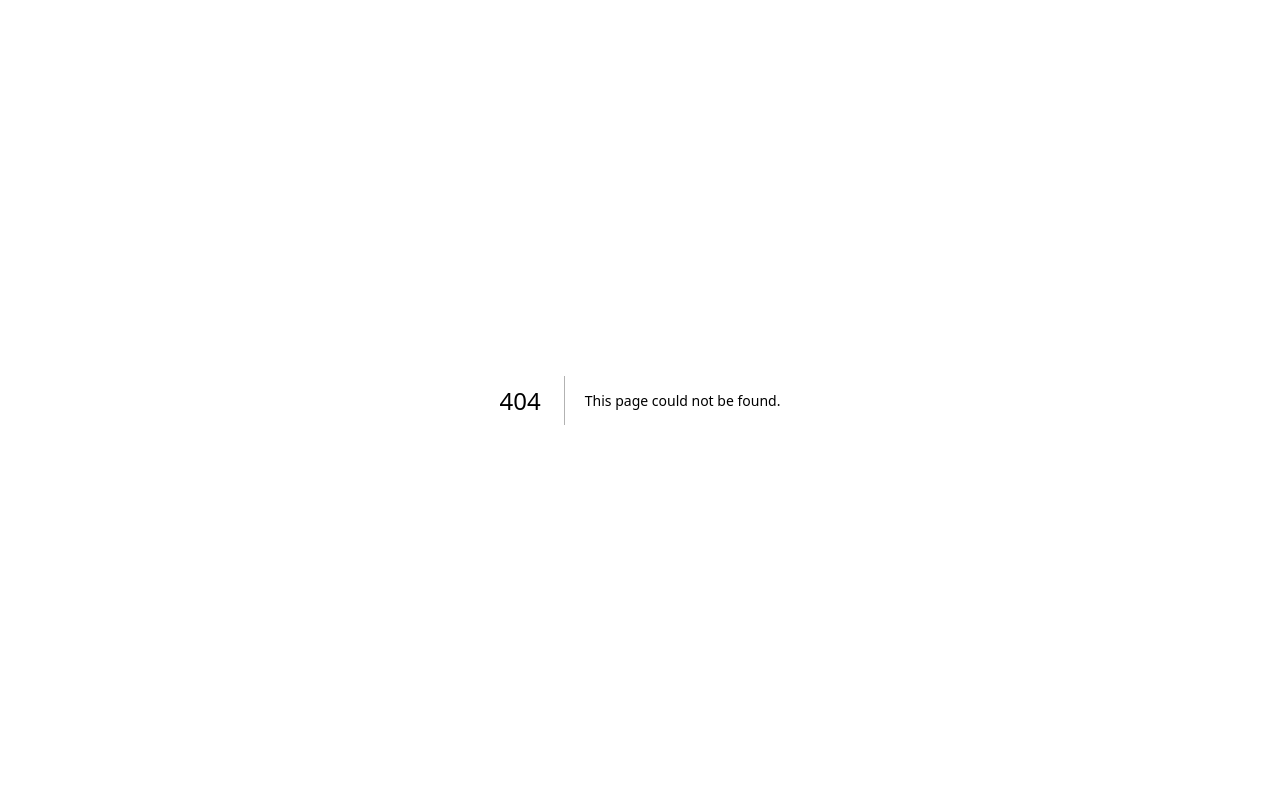
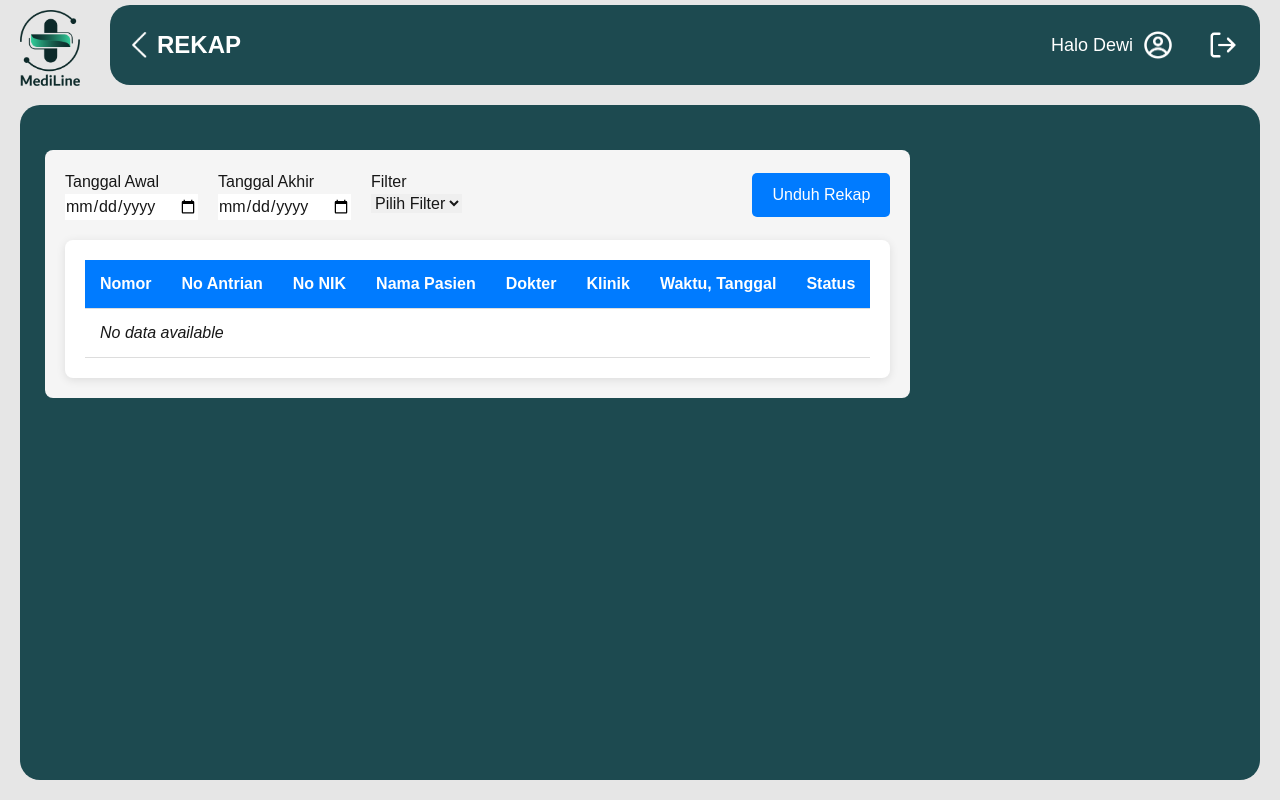
Before and after one commit to Mamay10/Penta-MediLine, a Next.js app: page /rekap in a window 1280 px wide. Before the commit this address had no page. Built offline with nearby package versions, Linux system fonts and the light colour scheme.

Commit message:
rekap, display, setting

```diff
--- a/src/app/components/Layout.tsx
+++ b/src/app/components/Layout.tsx
@@ -1,6 +1,8 @@
 "use client";
 import React from "react";
 import "../styles/Layout.css"; // Impor file CSS
+import Link from 'next/link';
+import { useRouter } from 'next/router';
 
 interface LayoutProps {
   children: React.ReactNode;
@@ -13,15 +15,23 @@ const Layout: React.FC<LayoutProps> = ({
   imageSrc,
   secondImageClassName,
 }) => {
+  // Fungsi yang akan dipanggil saat logo diklik
+  const handleLogoClick = () => {
+    console.log("Logo clicked!");
+    // Tambahkan logika lain jika diperlukan
+  };
+
   return (
     <div className="layout-container">
       {/* Left section: Logo */}
       <div className="logo-section">
-        <img
-          src="/assets/MEDILINE LOGO.png"
-          alt="MediLine Logo"
-          className="logo"
-        />
+        <Link href="/dashboard">
+            <img
+              src="/assets/MEDILINE LOGO.png"
+              alt="MediLine Logo"
+              className="logo"
+            />
+        </Link>
       </div>
 
       {/* Hanya tampilkan gambar utama jika secondImageClassName tidak diberikan */}
--- a/src/app/display/page.tsx
+++ b/src/app/display/page.tsx
@@ -17,25 +17,16 @@ const DisplayScreen: React.FC = () => {
       </header>
 
   <div className="main-container">
-  {/* Top Sections: Left for Queue Information, Right for Video */}
-  <div className="top-sections">
-    {/* Section Kiri: Queue Information */}
+  {/* Section Kiri: Container untuk Main Queue dan Secondary Queue */}
+  <div className="left-section">
+    {/* Container Atas: Main Queue */}
     <div className="queue-main">
       <h2>POLI UMUM</h2>
       <div className="queue-number">BA01</div>
       <div className="queue-loket">LOKET 1</div>
     </div>
 
-    {/* Section Kanan: Display Video */}
-    <div className="video-section">
-      <video className="promo-video" controls autoPlay loop>
-        <source src="video1.mp4" type="video/mp4" />
-        Your browser does not support the video tag.
-      </video>
-    </div>
-  </div>
-
-  {/* Section Bawah: Secondary Queue */}
+    {/* Container Bawah: Secondary Queue */}
     <div className="secondary-queues">
       <div className="queue-card">
         <h3>POLI UMUM</h3>
@@ -60,6 +51,17 @@ const DisplayScreen: React.FC = () => {
     </div>
   </div>
 
+  {/* Section Kanan: Video Section */}
+  <div className="right-section">
+    <div className="video-section">
+      <video className="promo-video" controls autoPlay loop>
+        <source src="video1.mp4" type="video/mp4" />
+        Your browser does not support the video tag.
+      </video>
+    </div>
+  </div>
+</div>
+
     <footer>
         <div className="footer">
         <div className="footer-time">
--- a/src/app/page.tsx
+++ b/src/app/page.tsx
@@ -26,6 +26,9 @@ const HomePage: React.FC = () => {
         {/* Route untuk halaman setting */}
         <Route path="/display" element={<Display />} /> {/* Rute baru */}
 
+        {/* Route untuk halaman setting */}
+        <Route path="/rekap" element={<Display />} /> {/* Rute baru */}
+
       </Routes>
     </Router>
   );
--- /dev/null
+++ b/src/app/rekap/page.tsx
@@ -0,0 +1,80 @@
+import React from 'react';
+import '../styles/rekap.css';
+
+const SettingsPage: React.FC = () => {
+  return (
+    <div className="container">
+      {/* Logo Section (top-left) */}
+      <aside className="logoSection">
+        <img src="/assets/MEDILINE LOGO.png" alt="MediLine Logo" className="logo" />
+      </aside>
+
+      {/* Header Section (spanning full width) */}
+      <header className="headerSection">
+        <img src="/assets/Vector.png" alt="Vector" className="vector" />
+        <span className="pageTitle">REKAP</span>
+        <div className="userSection">
+          <span className="greeting">Halo Dewi</span>
+          <img src="/assets/profile.png" alt="User Icon" className="userIcon" />
+          <img src="/assets/log out.png" alt="log out" className="logOut" />
+        </div>
+      </header>
+
+      {/* Content Section */}
+      <div className="contentContainer">
+        <div className="contentSection">
+          {/* Rekap Section */}
+          <div className="rekapContainer">
+            {/* Filter Section */}
+            <div className="filter-section">
+              <div className="filter-section-left">
+                <div className="input-group">
+                  <label htmlFor="tanggal-awal">Tanggal Awal</label>
+                  <input type="date" id="tanggal-awal" name="tanggal-awal" />
+                </div>
+                <div className="input-group">
+                  <label htmlFor="tanggal-akhir">Tanggal Akhir</label>
+                  <input type="date" id="tanggal-akhir" name="tanggal-akhir" />
+                </div>
+                <div className="input-group">
+                  <label htmlFor="filter-select">Filter</label>
+                  <select id="filter-select" name="filter-select">
+                    <option value="">Pilih Filter</option>
+                    <option value="1">Option 1</option>
+                    <option value="2">Option 2</option>
+                  </select>
+                </div>
+              </div>
+              <button className="download-button">Unduh Rekap</button>
+            </div>
+
+            {/* Table Section */}
+            <div className="table-wrapper">
+              <table className="table-container">
+                <thead>
+                  <tr>
+                    <th>Nomor</th>
+                    <th>No Antrian</th>
+                    <th>No NIK</th>
+                    <th>Nama Pasien</th>
+                    <th>Dokter</th>
+                    <th>Klinik</th>
+                    <th>Waktu, Tanggal</th>
+                    <th>Status</th>
+                  </tr>
+                </thead>
+                <tbody>
+                  <tr>
+                    <td colSpan={8} className="empty-message">No data available</td>
+                  </tr>
+                </tbody>
+              </table>
+            </div>
+          </div>
+        </div>
+      </div>
+    </div>
+  );
+};
+
+export default SettingsPage;
--- /dev/null
+++ b/src/app/styles/rekap.css
@@ -0,0 +1,160 @@
+/* Overall container for the page */
+.container {
+    background-color: #e6e6e6;
+    height: 100vh;
+    display: flex;
+    flex-direction: column;
+  }
+
+  /* Logo Section (positioned in top-left) */
+  .logoSection {
+    position: absolute;
+    top: 10px;
+    left: 20px;
+    display: flex;
+    align-items: center;
+  }
+
+  .logo {
+    width: 60px;
+    height: auto;
+  }
+
+  /* Header Section (spanning full width, under the logo) */
+  .headerSection {
+    background-color: #1D4A50;
+    color: white;
+    display: flex;
+    justify-content: space-between;
+    align-items: center;
+    border-radius: 20px;
+    padding: 22px;
+    margin-left: 110px; /* Adjust to create space for the logo */
+    margin-right: 20px;
+    margin-top: 5px;
+  }
+
+  .vector{
+    width: 15px;
+    height: auto;
+  }
+
+  .pageTitle {
+    font-size: 24px;
+    font-weight: bold;
+    margin-right: 800px;
+  }
+
+  .userSection {
+    display: flex;
+    align-items: center;
+  }
+
+  .greeting {
+    margin-right: 10px;
+    font-size: 18px;
+  }
+
+  .userIcon {
+    width: 30px;
+    height: auto;
+  }
+
+  .logOut{
+    width: 30px;
+    height: auto;
+    margin-left: 35px;
+  }
+
+  .contentSection {
+    flex: 1;
+    display: flex;
+    flex-direction: column;
+    align-items: center;
+    justify-content: start;
+    padding: 5px;
+  }
+
+  .contentContainer {
+    flex: 1;
+    background-color: #1D4A50; /* Apply the background color */
+    display: flex;
+    flex-direction: column;
+    align-items: start;
+    justify-content: start;
+    padding: 20px;
+    border-radius: 20px; /* Optional: Rounded corners */
+    margin: 20px; /* Adjust as needed */
+  }
+
+  .rekapContainer {
+    width: 100%;
+    padding: 20px;
+    background-color: #f5f5f5;
+    border-radius: 8px;
+    margin-top: 20px;
+  }
+
+  /* Flexbox styling for filter section */
+  .filter-section {
+    display: flex;
+    justify-content: space-between;
+    align-items: center;
+    margin-bottom: 20px;
+  }
+
+  /* Flex left side of filter inputs */
+  .filter-section-left {
+    display: flex;
+    gap: 20px;
+  }
+
+  /* Individual input group for label and input */
+  .input-group {
+    display: flex;
+    flex-direction: column;
+  }
+
+  /* Download button */
+  .download-button {
+    padding: 10px 20px;
+    background-color: #007bff;
+    color: white;
+    border: none;
+    border-radius: 5px;
+    cursor: pointer;
+  }
+
+  .download-button:hover {
+    background-color: #0056b3;
+  }
+
+  /* Table container with white background */
+  .table-wrapper {
+    background-color: white;
+    padding: 20px;
+    border-radius: 8px;
+    box-shadow: 0 2px 10px rgba(0, 0, 0, 0.1);
+  }
+
+  .table-container {
+    width: 100%;
+    border-collapse: collapse;
+  }
+
+  .table-container th, .table-container td {
+    padding: 12px 15px;
+    text-align: left;
+    border-bottom: 1px solid #ddd;
+  }
+
+  .table-container th {
+    background-color: #007bff;
+    color: white;
+  }
+
+  .empty-message {
+    text-align: center;
+    padding: 20px;
+    font-style: italic;
+  }
```
Also changed, not shown: src/app/styles/display.css (+44 -52 lines). Lines whose indentation alone changed are shown as unchanged.
